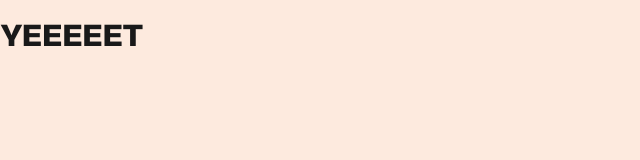
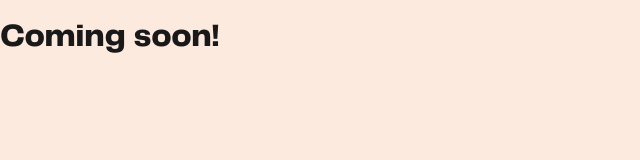
Before and after one commit to xoxocrystyle/portfolio2019, a website: page public/about.html in a window 1280 px wide. Shown: the whole page, without its empty margins (0-640 px from the left). Drawn offline with Linux system fonts and the light colour scheme.

```diff
--- a/public/about.html
+++ b/public/about.html
@@ -7,6 +7,6 @@
     <link href="style.css" type="text/css" rel="stylesheet"/>
 </head>
 <body>
-    <h1>YEEEEET</h1>
+    <h1>Coming soon!</h1>
 </body>
 </html>
```
Also changed, not shown: public/index.html (+2 -5 lines).
